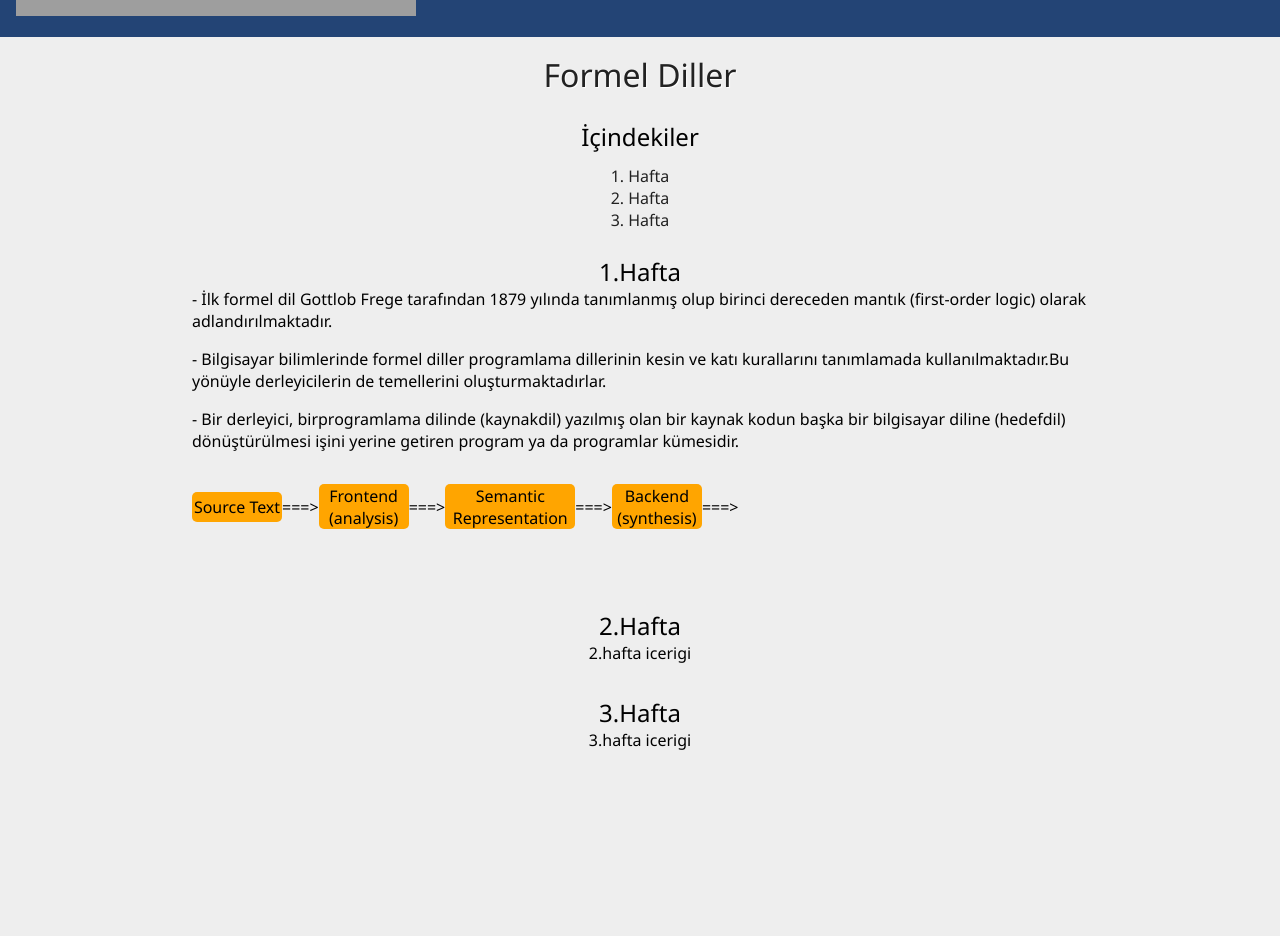
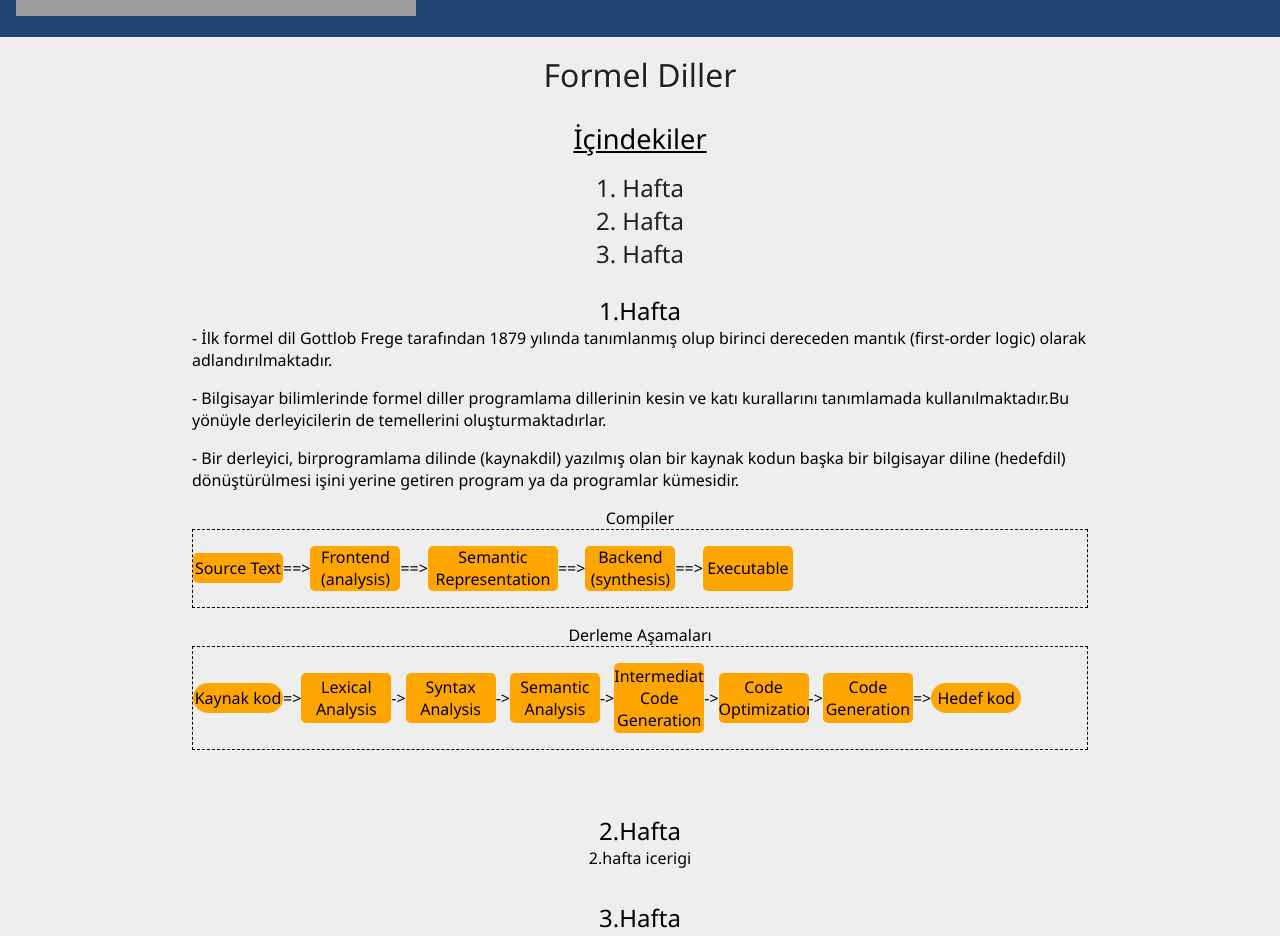
Before and after one commit to turkaytunc/ders-notlari-2020-guz, a React (Create React App) app: page /formel-diller in a window 1280 px wide. Shown: the part 300-1236 px from the top of the page. Built offline with nearby package versions, Linux system fonts and the light colour scheme; grey boxes are pictures that could not be loaded.

Commit message:
add compiler scheme

```diff
--- a/src/components/formel-diller/FormelDiller.jsx
+++ b/src/components/formel-diller/FormelDiller.jsx
@@ -38,12 +38,14 @@ export const FormelDiller = () => {
               dönüştürülmesi işini yerine getiren program ya da programlar
               kümesidir.
             </p>
+            <p>Compiler</p>
             <div
               className="notes-paragraph"
               style={{
                 flexDirection: 'row',
                 alignItems: 'center',
                 flexWrap: 'wrap',
+                border: '1px dashed black',
               }}
             >
               <RectangleInfo
@@ -52,28 +54,100 @@ export const FormelDiller = () => {
                 content={'Source Text'}
                 radius={5}
               />
-              <p>==={'>'}</p>
+              <p>=={'>'}</p>
               <RectangleInfo
                 width={90}
                 height={45}
                 content={'Frontend (analysis)'}
                 radius={5}
               />
-              <p>==={'>'}</p>
+              <p>=={'>'}</p>
               <RectangleInfo
                 width={130}
                 height={45}
                 content={'Semantic Representation'}
                 radius={5}
               />
-              <p>==={'>'}</p>
+              <p>=={'>'}</p>
               <RectangleInfo
                 width={90}
                 height={45}
                 content={'Backend (synthesis)'}
                 radius={5}
               />
-              <p>==={'>'}</p>
+              <p>=={'>'}</p>
+              <RectangleInfo
+                width={90}
+                height={45}
+                content={'Executable'}
+                radius={5}
+              />
+            </div>
+            <p>Derleme Aşamaları</p>
+            <div
+              className="notes-paragraph"
+              style={{
+                flexDirection: 'row',
+                alignItems: 'center',
+                flexWrap: 'wrap',
+                border: '1px dashed black',
+              }}
+            >
+              <RectangleInfo
+                width={90}
+                height={30}
+                content={'Kaynak kod'}
+                radius={20}
+              />
+              <p>={'>'}</p>
+              <RectangleInfo
+                width={90}
+                height={50}
+                content={'Lexical Analysis'}
+                radius={5}
+              />
+              <p>-{'>'}</p>
+              <RectangleInfo
+                width={90}
+                height={50}
+                content={'Syntax Analysis'}
+                radius={5}
+              />
+              <p>-{'>'}</p>
+              <RectangleInfo
+                width={90}
+                height={50}
+                content={'Semantic Analysis'}
+                radius={5}
+              />
+              <p>-{'>'}</p>
+              <RectangleInfo
+                width={90}
+                height={70}
+                content={'Intermediate Code Generation'}
+                radius={5}
+              />
+              <p>-{'>'}</p>
+              <RectangleInfo
+                width={90}
+                height={50}
+                content={'Code Optimization'}
+                radius={5}
+              />
+              <p>-{'>'}</p>
+              <RectangleInfo
+                width={90}
+                height={50}
+                content={'Code Generation'}
+                radius={5}
+              />
+              <p>={'>'}</p>
+              <RectangleInfo
+                width={90}
+                height={30}
+                content={'Hedef kod'}
+                radius={20}
+              />
             </div>
             <p className="notes-paragraph"></p>
             <p className="notes-paragraph"></p>
--- a/src/components/formel-diller/formel-diller.scss
+++ b/src/components/formel-diller/formel-diller.scss
@@ -5,8 +5,9 @@
   text-shadow: 1px 1px 1px #fff;
 }
 .index {
-  font-size: 1.5em;
+  font-size: 1.7em;
   margin-bottom: 0.5em;
+  text-decoration: underline;
 }
 
 .formel-diller-content {
@@ -19,12 +20,16 @@
   display: flex;
   flex-direction: column;
   margin-bottom: 1.5em;
+
   a {
+    font-size: 1.5em;
     color: #222;
+
     &:visited,
     &:active {
       color: #222;
     }
+
     &:hover {
       color: rgb(230, 126, 78);
     }
```
